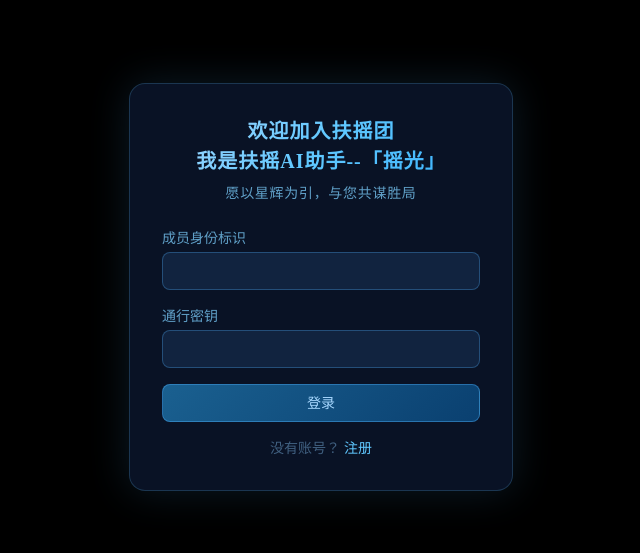
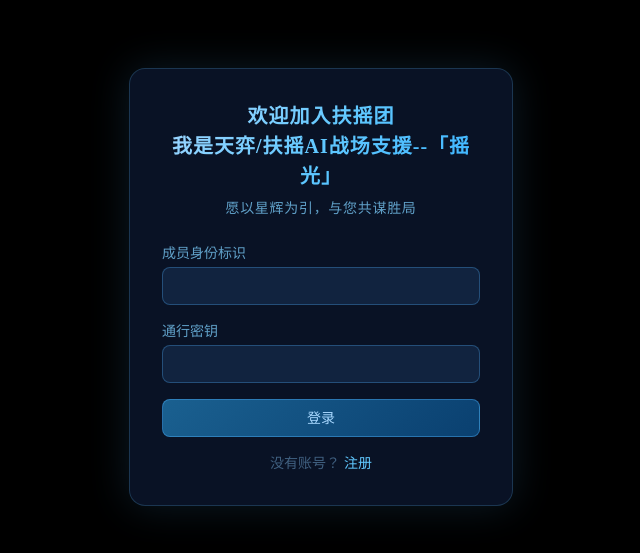
Before and after one commit to laluna13587/ty-AI-Agent-repository, a Next.js app: page /login in a window 1280 px wide. Shown: the part 113-666 px from the top of the page, without its empty margins (319-959 px from the left). Built offline with nearby package versions, Linux system fonts and the light colour scheme.

Commit message:
feat: 登录页文案更新

```diff
--- a/src/app/login/page.tsx
+++ b/src/app/login/page.tsx
@@ -137,7 +137,7 @@ export default function LoginPage() {
       <div className="w-full max-w-sm rounded-2xl p-8" style={{ background: 'rgba(10,20,40,0.95)', border: '1px solid rgba(100,200,255,0.2)', boxShadow: '0 0 40px rgba(80,180,255,0.15)' }}>
         <h1 className="mb-2 text-center" style={{ fontFamily: '"STKaiti", "KaiTi", "华文楷体", serif', fontSize: '1.25rem', fontWeight: 700, background: 'linear-gradient(135deg, #a8d8ff 0%, #60c8ff 50%, #38b2ff 100%)', WebkitBackgroundClip: 'text', WebkitTextFillColor: 'transparent', textShadow: 'none', letterSpacing: '0.05em' }}>
           {mode === 'login' ? (
-            <>欢迎加入扶摇团<br />我是扶摇AI助手--「摇光」</>
+            <>欢迎加入扶摇团<br />我是天弈/扶摇AI战场支援--「摇光」</>
           ) : <span style={{ WebkitTextFillColor: '#a8d8ff' }}>注册账号</span>}
         </h1>
         {mode === 'login' && (
```
